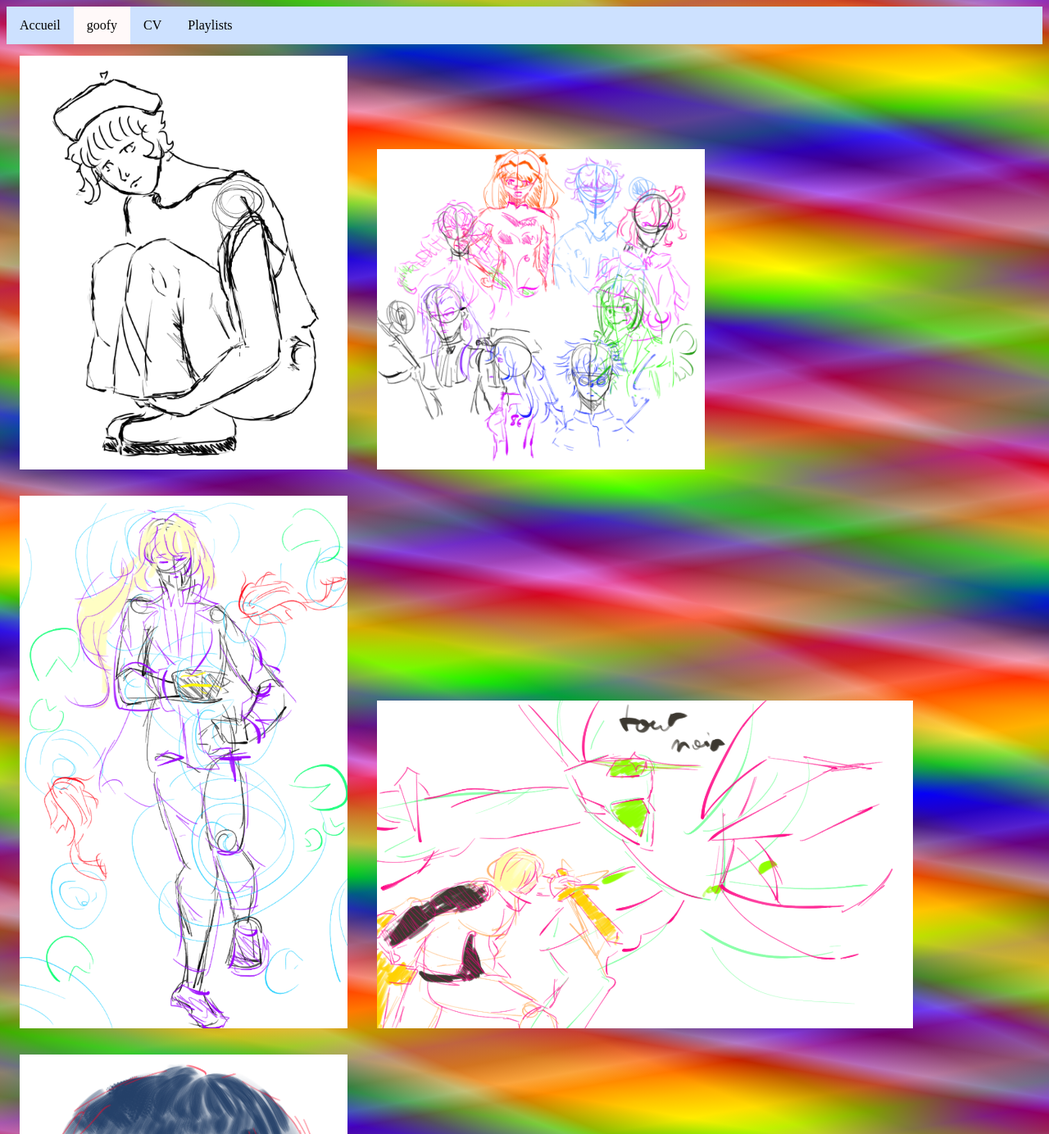
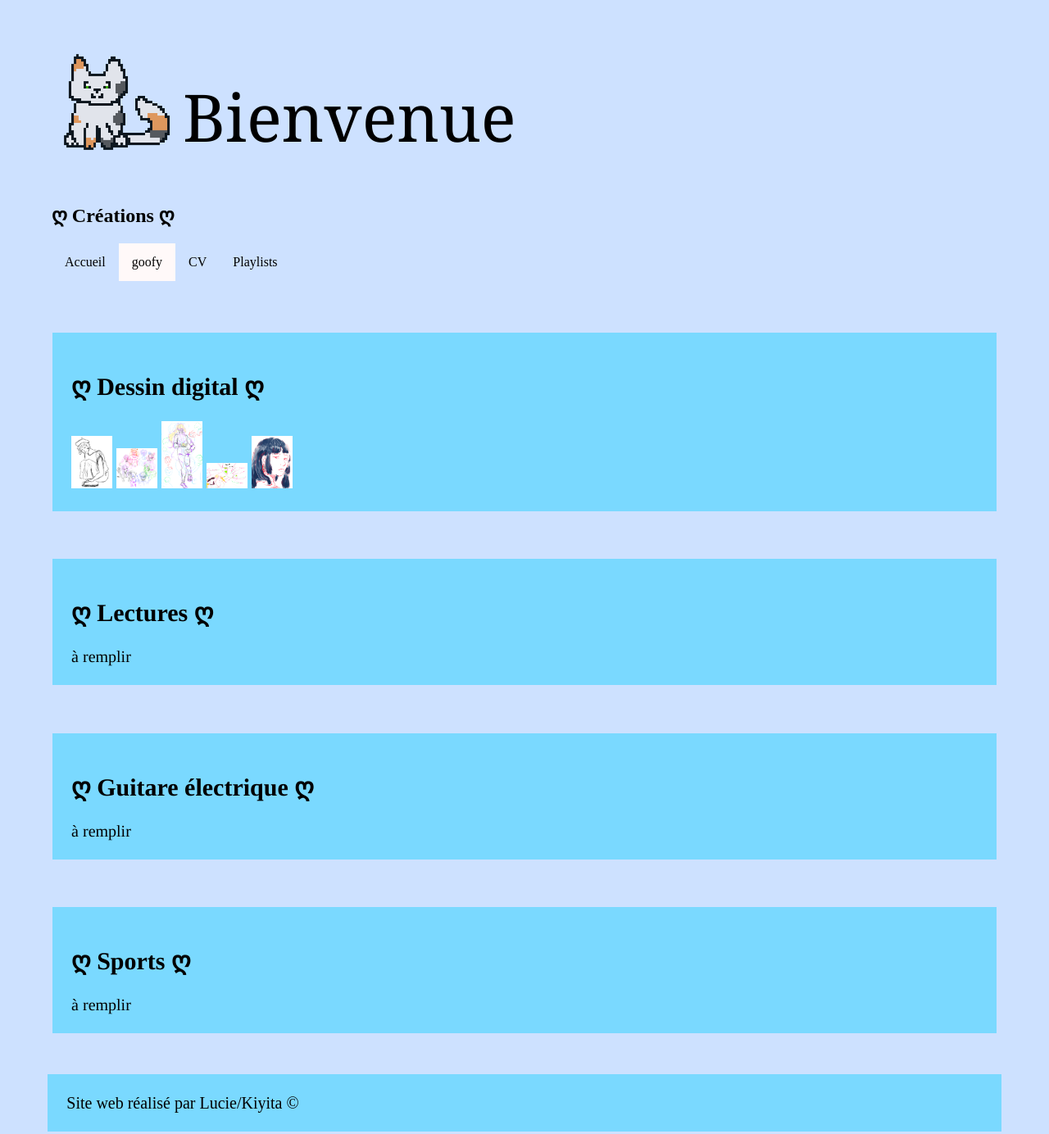
Before and after one commit to kiyita/kiyita.github.io, a plain HTML site: page loisirs.html in a window 1280 px wide. Shown: the top 1384 px of the page at 82% size. Drawn offline with Linux system fonts and the light colour scheme.

Commit message:
mise en page sérieuse du site

```diff
--- a/loisirs.html
+++ b/loisirs.html
@@ -6,16 +6,22 @@
 	<meta http-equiv="Content-Type" content="text/html; charset=UTF-8" />
 	<link rel="icon" href="images/logo.png" />
 	<title>
-		ღ Première oeuvre ღ
+		Kiyita
 	</title>
-
-	<link rel="stylesheet" type="text/css" href="styles/style2.css" media="all" />
+	<link rel="stylesheet" type="text/css" href="styles/style.css" media="all" />
 </head>
 
+<body>
 
+	<header>
 
-<body id = "pagemoche">
-
+		<img src="images/logo.png" alt="texte si l'image ne s'affiche pas"/>
+		<h1>
+			Bienvenue
+		</h1>
+		<h2>
+			ღ Créations ღ
+		</h2>
 
 	<nav>
 		<li class = "navigation"><a href="index.html">Accueil</a></li>
@@ -23,11 +29,43 @@
 		<li class = "navigation"><a href="cv.html">CV</a></li>
 		<li class = "navigation"><a href="playlist.html">Playlists</a></li>
 	</nav>
+	</header>
 
-<img src="images/art1.png"/>
-<img src="images/art2.png"/>
-<img src="images/art3.png"/>
-<img class = "horizontal" src="images/art4.png"/>
-<img src="images/art5.png"/>
+	<section>
+		<h2>
+			ღ Dessin digital ღ
+		</h2>
+		<img src="images/art1.png"/>
+		<img src="images/art2.png"/>
+		<img src="images/art3.png"/>
+		<img class = "horizontal" src="images/art4.png"/>
+		<img src="images/art5.png"/>
+	</section>
+
+	<section>
+		<h2>
+			ღ Lectures ღ
+		</h2>
+		à remplir
+	</section>
+
+	<section>
+		<h2>
+			ღ Guitare électrique ღ
+		</h2>
+		à remplir
+	</section>
+
+	<section>
+		<h2>
+			ღ Sports ღ
+		</h2>
+		à remplir
+	</section>
+
+	<footer>
+		Site web réalisé par Lucie/Kiyita ©
+	</footer>
 
 </body>
+</html>
```
Also changed, not shown: cv.html (+15 -6 lines), index.html (+3 -5 lines), playlist.html (+10 -2 lines).
